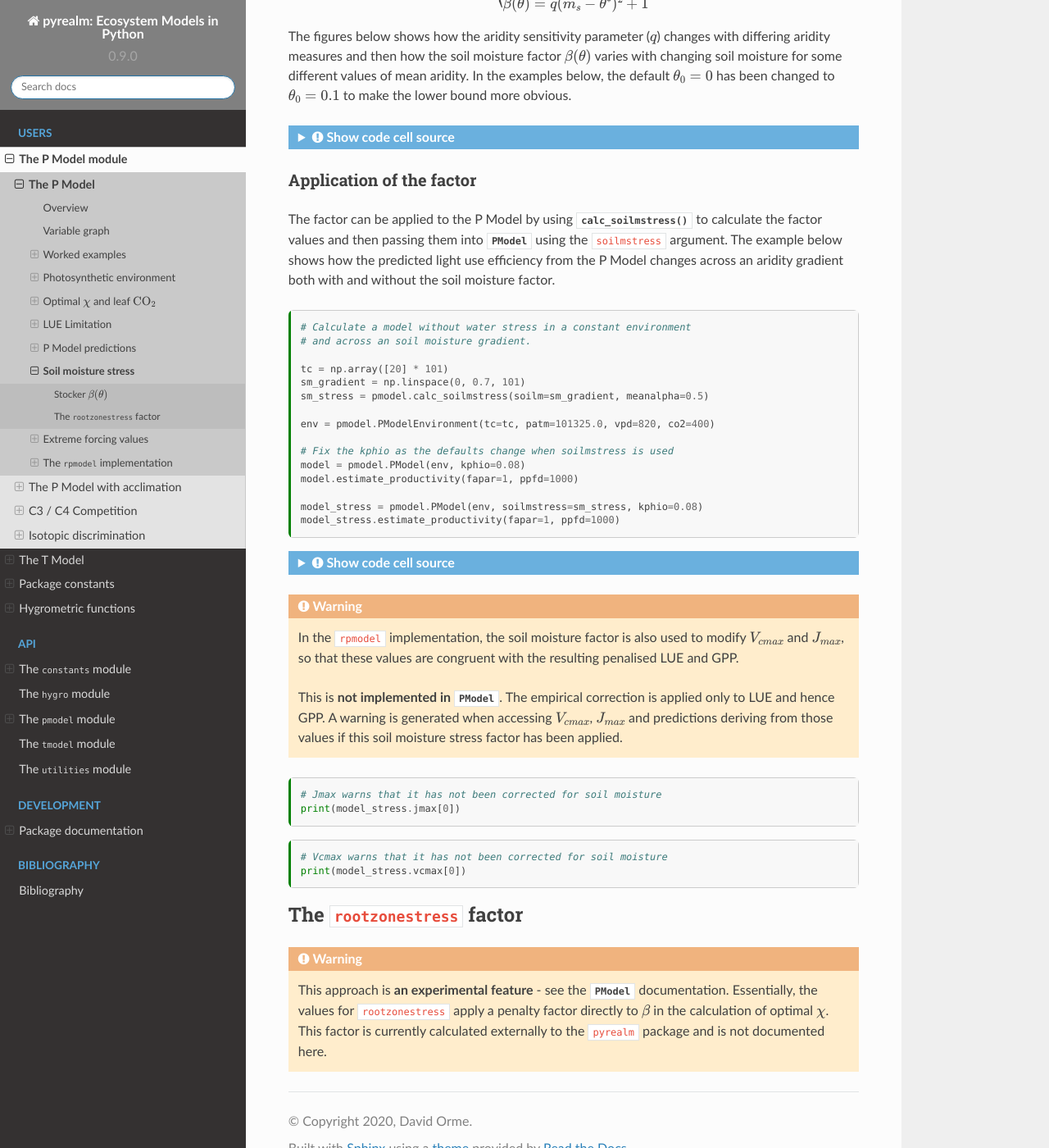
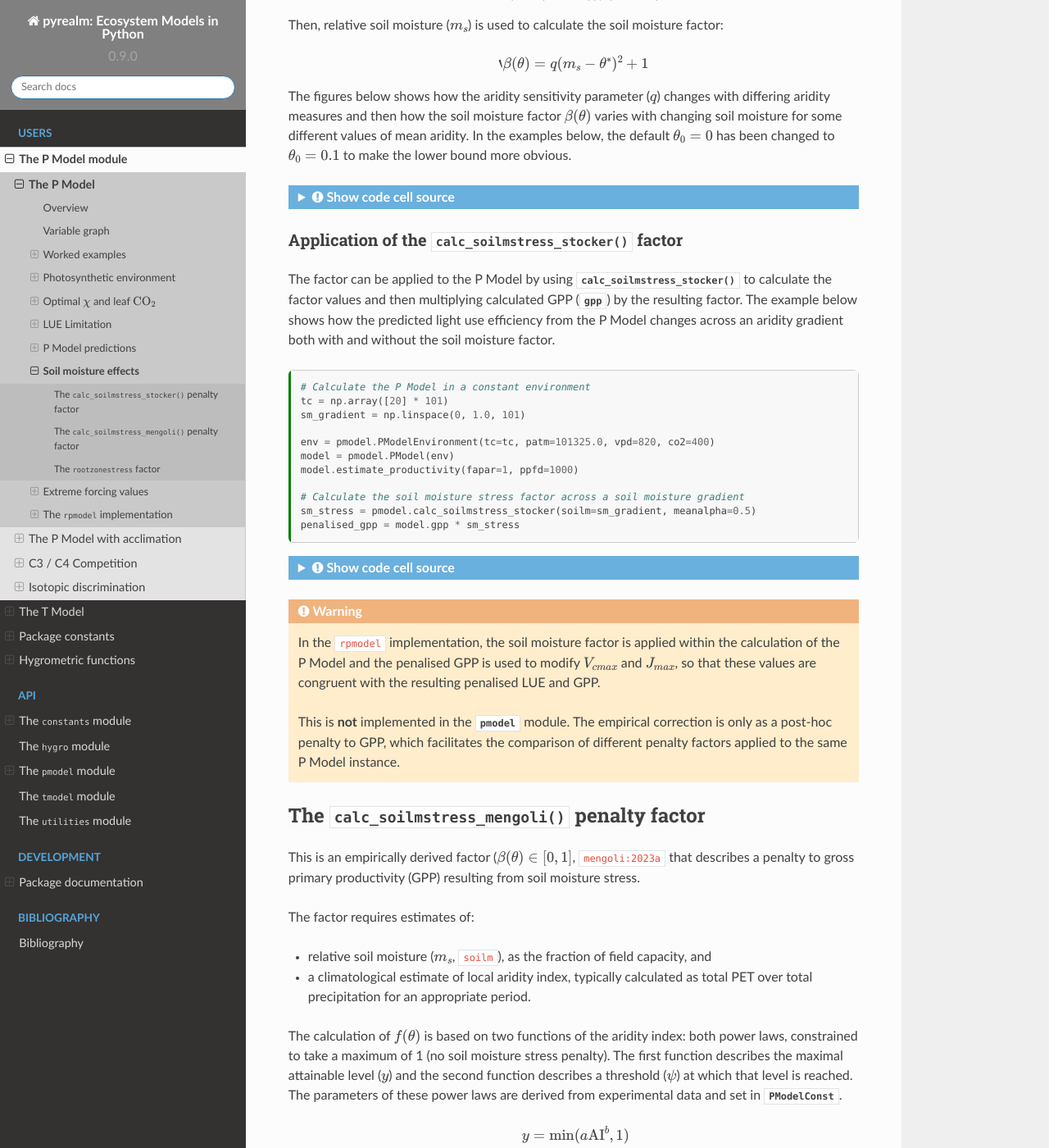
Before and after one commit to ImperialCollegeLondon/pyrealm, a Sphinx documentation site: the page built from docs/source/users/pmodel/pmodel_details/soil_moisture.md, in a window 1280 px wide and 1400 px high, scrolled down 1087 px. Shown: the whole window at 82% size. Built offline with Sphinx 7.4.7 and the Read the Docs theme 2.0.0, drawn with Linux system fonts in a browser that asks for light colours; cross-references to code outside the pages are shown as plain code; some of the changed text lies outside the part shown.

Commit message:
Doc issue fixing

````diff
--- a/CHANGES.txt
+++ b/CHANGES.txt
@@ -135,3 +135,9 @@
           author_year citation styling.
         - Constrain estimation of g_s to exclude VPD = 0 and ca - ci = 0, which give
           values tending to limit of infinity.
+0.10.0  - Implementation of the Mengoli et al 2023 soil moisture penalty factor. The
+          existing calc_soilmstress function is now calc_soilmstress_stocker and the
+          new function is calc_soilmstress_mengoli.
+        - The soilmstress argument to PModel is removed and both the Mengoli and Stocker
+          approaches are now intended to be applied as penalties to GPP after P Model
+          fitting, allowing the two to be compared from the same P Model outputs.
--- a/docs/source/users/pmodel/pmodel_details/soil_moisture.md
+++ b/docs/source/users/pmodel/pmodel_details/soil_moisture.md
@@ -7,30 +7,36 @@ jupytext:
     format_version: 0.13
     jupytext_version: 1.13.8
 kernelspec:
-  display_name: Python 3
+  display_name: pyrealm_python3
   language: python
   name: pyrealm_python3
 ---
 
-# Soil moisture stress
 
-At present, there are three approaches for incorporating soil moisture effects on
+# Soil moisture effects
+
+At present, there are four approaches for incorporating soil moisture effects on
 photosynthesis:
 
-* The Stocker $\beta(\theta)$ factor applied to light use efficiency, described below.
-* The experimental `rootzonestress` argument to {class}`~pyrealm.pmodel.pmodel.PModel`,
-  see below.
+* Two soil moisture stress functions, both of which estimate a penalty factor to
+  calculated GPP based on soil moisture conditions and aridity.
+  * {func}`~pyrealm.pmodel.functions.calc_soilmstress_stocker` calculates  $\beta(\theta)$
+     {cite:p}`Stocker:2020dh`.
+  * {func}`~pyrealm.pmodel.functions.calc_soilmstress_mengoli` calculates  $\beta(\theta)$
+     {cite:p}`mengoli:2023a`.
+* The experimental `rootzonestress` argument to {class}`~pyrealm.pmodel.pmodel.PModel`.
 * The `lavergne20_c3` and `lavergne20_c4` methods for
   {class}`~pyrealm.pmodel.pmodel.CalcOptimalChi`, which use an empirical model of the
-  change in $\beta$ with soil moisture. See [here](optimal_chi) for details.
+  change in $\beta$ with soil moisture.
 
-## Stocker $\beta(\theta)$
+The first three of these approaches are described here, but see [here](optimal_chi) for
+details of the last method.
+
+## The {func}`~pyrealm.pmodel.functions.calc_soilmstress_stocker` penalty factor
 
 This is an empirically derived factor ($\beta(\theta) \in [0,1]$,
-{cite:p}`Stocker:2018be,Stocker:2020dh` that captures the response of light
-use efficiency (LUE) and hence gross primary productivity (GPP)  to soil moisture
-stress. The calculated value of $\beta(\theta)$ is applied directly as a penalty factor
-to LUE and hence to estimates of GPP.
+{cite:p}`Stocker:2018be,Stocker:2020dh` that describes a penalty to gross primary
+productivity (GPP)  resulting from soil moisture stress.
 
 The factor requires estimates of:
 
@@ -68,7 +74,7 @@ varies with changing soil moisture for some different values of mean aridity. In
 the examples below, the default $\theta_0 = 0$ has been changed to $\theta_0 =
 0.1$ to make the lower bound more obvious.
 
-```{code-cell}
+```{code-cell} ipython3
 :tags: [hide-input]
 
 from matplotlib import pyplot as plt
@@ -99,7 +105,7 @@ soilm = np.linspace(0, 0.7, 101)
 
 for mean_alpha in [0.9, 0.5, 0.3, 0.1, 0.0]:
 
-    soilmstress = pmodel.calc_soilmstress(
+    soilmstress = pmodel.calc_soilmstress_stocker(
         soilm=soilm, meanalpha=mean_alpha, const=const
     )
     ax2.plot(soilm, soilmstress, label=r"$\bar{{\alpha}}$ = {}".format(mean_alpha))
@@ -121,63 +127,153 @@ ax2.set_ylabel(r"Empirical soil moisture factor, $\beta(\theta)$")
 plt.show()
 ```
 
-### Application of the factor
+### Application of the {func}`~pyrealm.pmodel.functions.calc_soilmstress_stocker` factor
 
 The factor can be applied to the P Model by using
-{func}`~pyrealm.pmodel.functions.calc_soilmstress` to calculate the factor values and
-then passing them into {class}`~pyrealm.pmodel.pmodel.PModel` using the `soilmstress`
-argument. The example below shows how the predicted light use efficiency from the P
-Model changes across an aridity gradient both with and without the soil moisture factor.
+{func}`~pyrealm.pmodel.functions.calc_soilmstress_stocker` to calculate the factor
+values and then multiplying calculated GPP ({attr}`~pyrealm.pmodel.pmodel.PModel.gpp`)
+by the resulting factor. The example below shows how the predicted light use
+efficiency from the P Model changes across an aridity gradient both with and without the
+soil moisture factor.
 
-```{code-cell}
-# Calculate a model without water stress in a constant environment
-# and across an soil moisture gradient.
-
+```{code-cell} ipython3
+# Calculate the P Model in a constant environment
 tc = np.array([20] * 101)
-sm_gradient = np.linspace(0, 0.7, 101)
-sm_stress = pmodel.calc_soilmstress(soilm=sm_gradient, meanalpha=0.5)
+sm_gradient = np.linspace(0, 1.0, 101)
 
 env = pmodel.PModelEnvironment(tc=tc, patm=101325.0, vpd=820, co2=400)
-
-# Fix the kphio as the defaults change when soilmstress is used
-model = pmodel.PModel(env, kphio=0.08)
+model = pmodel.PModel(env)
 model.estimate_productivity(fapar=1, ppfd=1000)
 
-model_stress = pmodel.PModel(env, soilmstress=sm_stress, kphio=0.08)
-model_stress.estimate_productivity(fapar=1, ppfd=1000)
+# Calculate the soil moisture stress factor across a soil moisture gradient
+sm_stress = pmodel.calc_soilmstress_stocker(soilm=sm_gradient, meanalpha=0.5)
+penalised_gpp = model.gpp * sm_stress
 ```
 
-```{code-cell}
+```{code-cell} ipython3
 :tags: [hide-input]
 
-plt.plot(sm_gradient, model.lue, label="No soil moisture stress")
-plt.plot(sm_gradient, model_stress.lue, label="Soil moisture stress applied")
+plt.plot(sm_gradient, model.gpp, label="No soil moisture penalty")
+plt.plot(sm_gradient, penalised_gpp, label="Soil moisture penalty applied")
 
 plt.xlabel(r"Relative soil moisture, $m_s$, -")
-plt.ylabel(r"Light use efficiency, gC mol-1")
-
+plt.ylabel(r"GPP")
+plt.legend()
 plt.show()
 ```
 
 ```{warning}
-In the `rpmodel` implementation, the soil moisture factor is also used
-to modify $V_{cmax}$ and $J_{max}$, so that these values are congruent
-with the resulting penalised LUE and GPP.
+In the `rpmodel` implementation, the soil moisture factor is applied within the
+calculation of the P Model and the penalised GPP is used to modify $V_{cmax}$ and
+$J_{max}$, so that these values are congruent with the resulting penalised LUE and GPP.
 
-This is **not implemented in {class}`~pyrealm.pmodel.pmodel.PModel`**. The
-empirical correction is applied only to LUE and hence GPP. A warning is generated
-when accessing $V_{cmax}$, $J_{max}$ and predictions deriving from those
-values if this soil moisture stress factor has been applied.
+This is **not** implemented in the {mod}`~pyrealm.pmodel` module. The empirical
+correction is only as a post-hoc penalty to GPP, which facilitates the comparison of
+different penalty factors applied to the same P Model instance.
+
 ```
 
-```{code-cell}
-# Jmax warns that it has not been corrected for soil moisture
-print(model_stress.jmax[0])
+## The {func}`~pyrealm.pmodel.functions.calc_soilmstress_mengoli` penalty factor
+
+This is an empirically derived factor ($\beta(\theta) \in [0,1]$,
+{cite:p}`mengoli:2023a` that describes a penalty to gross primary productivity (GPP)
+resulting from soil moisture stress.
+
+The factor requires estimates of:
+
+* relative soil moisture ($m_s$, `soilm`), as the fraction of field capacity, and
+* a climatological estimate of local aridity index, typically calculated as total PET
+  over total precipitation for an appropriate period.
+
+The calculation of $f(\theta)$ is based on two functions of the aridity index: both
+power laws, constrained to take a maximum of 1 (no soil moisture stress penalty). The
+first function describes the maximal attainable level ($y$) and the second function
+describes a threshold ($\psi$) at which that level is reached. The parameters of these
+power laws are derived from experimental data and set in
+{class}`~pyrealm.constants.pmodel_const.PModelConst`.
+
+$$
+\begin{align*}
+y &= \min( a  \textrm{AI} ^ {b}, 1)\\
+\psi &= \min( a  \textrm{AI} ^ {b}, 1)\\
+\end{align*}
+$$
+
+```{code-cell} ipython3
+from pyrealm.constants import PModelConst
+
+const=PModelConst()
+aridity_index = np.arange(0.35, 7, 0.1)
+
+y = np.minimum(
+        const.soilm_mengoli_y_a * np.power(aridity_index, const.soilm_mengoli_y_b), 1
+    )
+
+
+psi = np.minimum(
+    const.soilm_mengoli_psi_a * np.power(aridity_index, const.soilm_mengoli_psi_b),
+    1,
+)
+
+plt.plot(aridity_index, y, label='Maximum level ($y$)')
+plt.plot(aridity_index, psi, label='Critical threshold ($\psi$)')
+plt.xlabel(r"Aridity Index (AI)")
+plt.ylabel(r"$\beta(\theta)$")
+plt.legend()
+plt.show()
 ```
 
-```{code-cell}
-# Vcmax warns that it has not been corrected for soil moisture
-print(model_stress.vcmax[0])
+The penalty factor $\beta(\theta)$ is then calculated given the relative soil moisture
+$\theta$, the threshold $\psi$ and the maximum level:
+
+$$
+
+\beta(\theta) &=
+    \begin{cases}
+        y, & \theta \ge \psi \\
+        \dfrac{y}{\psi} \cdot \theta, & \theta \lt \psi \\
+    \end{cases}
+$$
+
+```{code-cell} ipython3
+# Calculate the soil moisture stress factor across a soil moisture
+# gradient for different aridity index values
+beta = {}
+ai_vals = [0.3, 1, 3, 6]
+
+for ai in ai_vals:
+    beta[ai] = pmodel.calc_soilmstress_mengoli(
+        soilm=sm_gradient, aridity_index=np.array(ai)
+    )
+    plt.plot(sm_gradient, beta[ai], label= f"AI = {ai}")
+
+plt.xlabel(r"Relative soil moisture $\theta$")
+plt.ylabel(r"$\beta(\theta)$")
+plt.legend()
+plt.show()
+```
+
+As the plot above shows, plants in arid conditions have severely constrained maximum
+levels, but have lower critical thresholds, allowing them to maintain the maximum level
+under drier conditions.
+
+### Application of the {func}`~pyrealm.pmodel.functions.calc_soilmstress_mengoli` factor
+
+As with  {func}`~pyrealm.pmodel.functions.calc_soilmstress_stocker`, the factor is first
+calculated and then applied to the GPP calculated for a model
+(~pyrealm.pmodel.pmodel.PModel.gpp). In the example below, the result is obviously just
+$\beta(\theta)$ from above scaled to the constant GPP.
+
+```{code-cell} ipython3
+
+for ai in ai_vals:
+
+    plt.plot(sm_gradient, model.gpp * beta[ai], label= f"AI = {ai}")
+
+plt.xlabel(r"Relative soil moisture $\theta$")
+plt.ylabel("GPP")
+plt.legend()
+plt.show()
 ```
 
 ## The `rootzonestress` factor
````
Also changed, not shown: docs/source/users/pmodel/pmodel_details/lue_limitation.md (+4 -18 lines), docs/source/users/pmodel/pmodel_details/rpmodel.md (+7 -6 lines), 1 other file.
